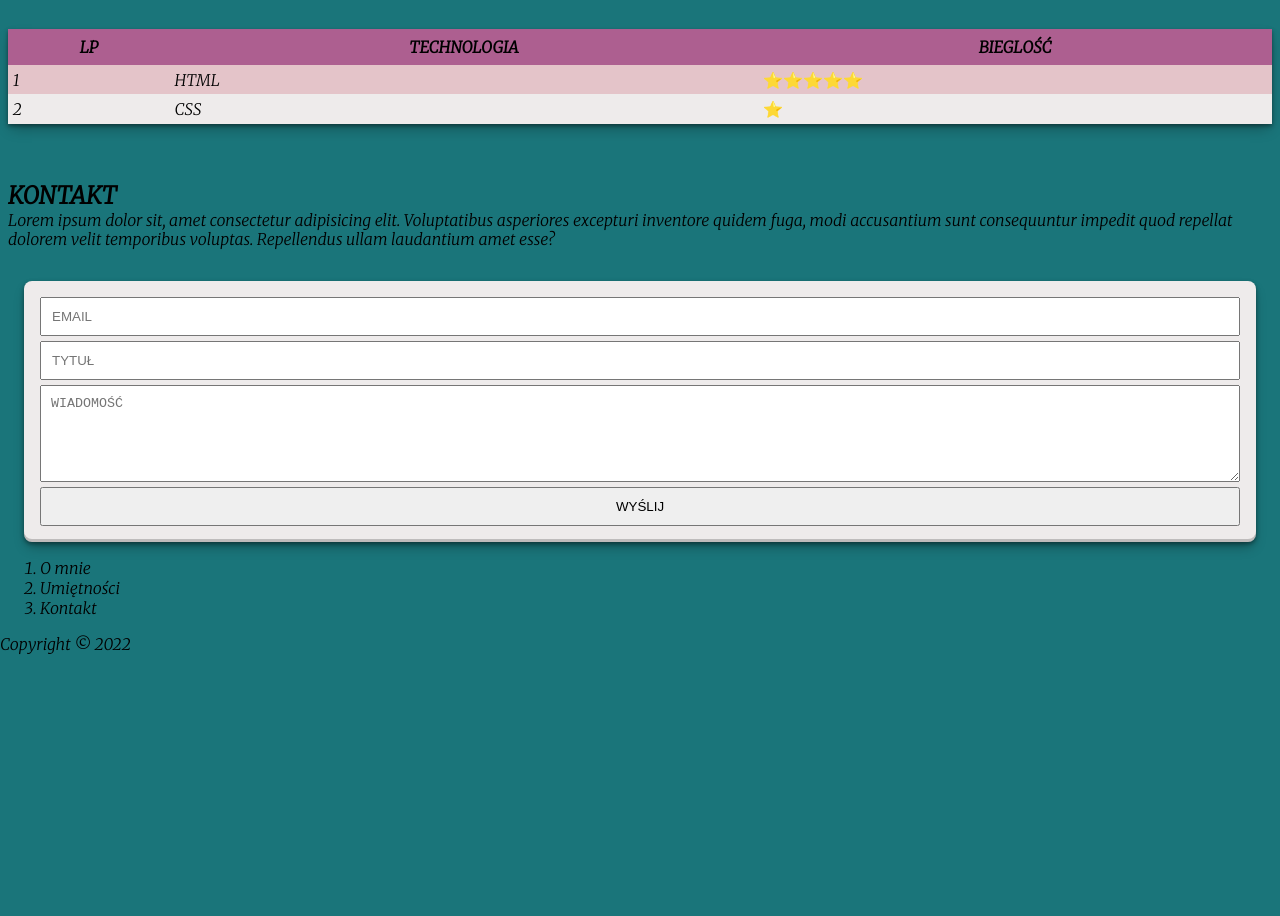
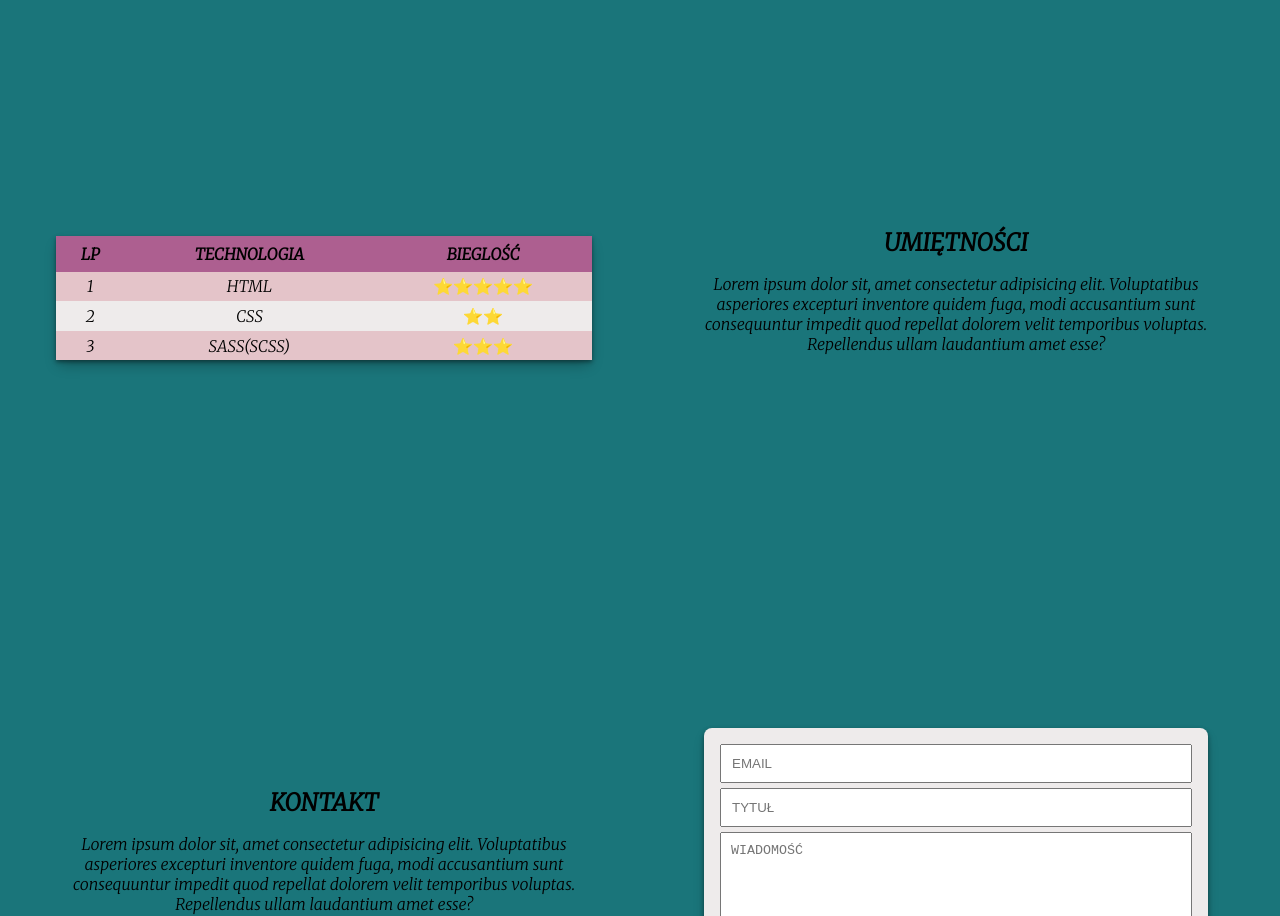
Before and after one commit to VRiabko/kursfront, a plain HTML site: page portfolio/index.html in a window 1280 px wide. Shown: the part 570-1486 px from the top of the page. Before the commit the page ends 1240 px from the top, so only its background shows below. Drawn offline with nearby package versions, Linux system fonts and the light colour scheme.

Commit message:
new styles

```diff
--- a/portfolio/index.html
+++ b/portfolio/index.html
@@ -64,11 +64,11 @@
     <main id="about" class="wrapper">
         <header>
             <h2>O&nbsp;MNIE</h2>
+            <p>
+                Lorem ipsum dolor sit amet consectetur adipisicing elit. Magni necessitatibus illo quis ea odio quam praesentium animi facere tempora cumque id, nemo esse voluptatibus nulla maxime voluptatum porro, doloribus architecto!
+            </p>
         </header>
      <div class="content">
-        <p>
-            Lorem ipsum dolor sit amet consectetur adipisicing elit. Magni necessitatibus illo quis ea odio quam praesentium animi facere tempora cumque id, nemo esse voluptatibus nulla maxime voluptatum porro, doloribus architecto!
-        </p>
         <img src="img/person.png" alt="personal image">
      </div>
 
@@ -77,11 +77,14 @@
      <article id="skills" class="wrapper">
         <header>
             <h2>UMIĘTNOŚCI</h2>
+            <p>
+                Lorem ipsum dolor sit, amet consectetur adipisicing elit. Voluptatibus asperiores excepturi inventore quidem fuga,
+                modi accusantium sunt consequuntur impedit quod repellat dolorem velit temporibus voluptas. Repellendus ullam
+                laudantium amet esse?
+            </p>
         </header>
         <div class="content">
-            <p>
-                Lorem ipsum dolor sit amet consectetur adipisicing elit. Expedita aut deleniti atque praesentium voluptates dolor quos eum inventore. In nihil ut numquam ea repellendus modi, eos recusandae repudiandae voluptatum praesentium.
-            </p>
+
             <!--im większy border tym grubsza tabelka  -->
             <table>
             <!-- nagłówek tabeli -->
@@ -106,9 +109,13 @@
                     <tr>
                         <td>2</td>
                         <td>CSS</td>
-                        <td>⭐</td>
+                        <td>⭐⭐</td>
 
-
+                    </tr>
+                    <tr>
+                        <td>3</td>
+                        <td>SASS(SCSS)</td>
+                        <td>⭐⭐⭐</td>
 
                     </tr>
 
@@ -123,12 +130,12 @@
     <section id="contact" class="wrapper">
         <header>
             <h2>KONTAKT</h2>
+            <p>
+                Lorem ipsum dolor sit, amet consectetur adipisicing elit. Voluptatibus asperiores excepturi inventore quidem fuga, modi accusantium sunt consequuntur impedit quod repellat dolorem velit temporibus voluptas. Repellendus ullam laudantium amet esse?
+            </p>
         </header>
 
         <div class="content">
-            <p>
-                Lorem ipsum dolor sit, amet consectetur adipisicing elit. Voluptatibus asperiores excepturi inventore quidem fuga, modi accusantium sunt consequuntur impedit quod repellat dolorem velit temporibus voluptas. Repellendus ullam laudantium amet esse?
-            </p>
             <form>
 
                 <input type="email" placeholder="EMAIL"/>
--- a/portfolio/style/style.scss
+++ b/portfolio/style/style.scss
@@ -84,10 +84,10 @@
                         &:nth-child(1){
                             top: calc(22% - 1px);
                         }
-                        & div:nth-child(2) {
+                        &:nth-child(2) {
                             top: calc(50% - 1px);
                         }
-                        & div:nth-child(3) {
+                        &:nth-child(3) {
                             top: calc(78% - 1px);
                         }
 
@@ -119,8 +119,6 @@
 
 
     }
-
-
 
 
     .wrapper {
@@ -199,13 +197,13 @@ footer {
     display: flex;
     justify-content: space-between;
     align-items: flex-end;
-
+    padding: 1rem;
     ol {
         list-style: none;
         margin: 0;
-        padding: 1rem;
+        padding:0;
+
     }
-
     p {
         margin: 0;
     }
@@ -216,14 +214,32 @@ footer {
 
 
 @media(min-width:768px) {
-body .bodyHeader nav ul
-     {
-        flex-direction: row;
-        position: static ;
-        background-color: transparent ;
+body {
+.bodyHeader nav {
+    ul {
+            flex-direction: row;
+            position: static;
+            background-color: transparent;
+        }
+    label {
+        display: none;
+    }
 
+}
+
+.wrapper{
+    min-height: 70vh;
+    flex-direction: row;
+
+    &:nth-child(odd){
+        flex-direction: row-reverse;
     }
-    label {
-        display: none ;
+    >* {
+        flex:1;
+        text-align: center;
+        padding: 3rem;
     }
 }
+}
+
+}
```
Also changed, not shown: portfolio/style/style.css.
